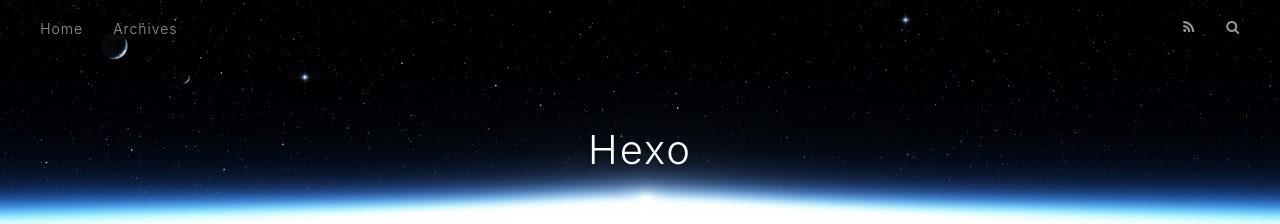
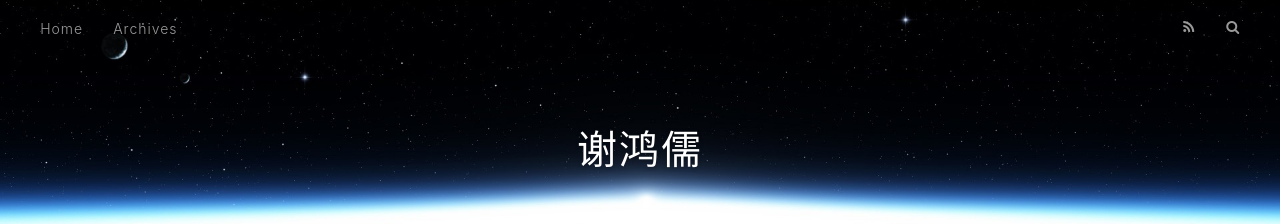
Before and after one commit to xieste/xieste.github.io, a plain HTML site: page index.html in a window 1280 px wide. Shown: the top 224 px of the page. Drawn offline with nearby package versions, Linux system fonts and the light colour scheme.

Commit message:
Site updated: 2018-06-22 04:08:34

```diff
--- a/index.html
+++ b/index.html
@@ -5,17 +5,17 @@
 
 
 
-  <title>Hexo</title>
+  <title>谢鸿儒</title>
   <meta name="viewport" content="width=device-width, initial-scale=1, maximum-scale=1">
   <meta property="og:type" content="website">
-<meta property="og:title" content="Hexo">
+<meta property="og:title" content="谢鸿儒">
 <meta property="og:url" content="http://yoursite.com/index.html">
-<meta property="og:site_name" content="Hexo">
+<meta property="og:site_name" content="谢鸿儒">
 <meta property="og:locale" content="default">
 <meta name="twitter:card" content="summary">
-<meta name="twitter:title" content="Hexo">
+<meta name="twitter:title" content="谢鸿儒">
 
-    <link rel="alternate" href="/atom.xml" title="Hexo" type="application/atom+xml">
+    <link rel="alternate" href="/atom.xml" title="谢鸿儒" type="application/atom+xml">
 
 
     <link rel="icon" href="/favicon.png">
@@ -34,7 +34,7 @@
   <div id="header-outer" class="outer">
     <div id="header-title" class="inner">
       <h1 id="logo-wrap">
-        <a href="/" id="logo">Hexo</a>
+        <a href="/" id="logo">谢鸿儒</a>
       </h1>
 
     </div>
@@ -97,7 +97,7 @@
 
     </div>
     <footer class="article-footer">
-      <a data-url="http://yoursite.com/2018/06/22/hello-world/" data-id="cjioz3u8h0000rceolevxl44f" class="article-share-link">Share</a>
+      <a data-url="http://yoursite.com/2018/06/22/hello-world/" data-id="cjiozbdx60000z8eo99u60ph5" class="article-share-link">Share</a>
 
 
     </footer>
```
Also changed, not shown: 2018/06/22/hello-world/index.html (+5 -5 lines), archives/2018/06/index.html (+6 -6 lines), archives/2018/index.html (+6 -6 lines), archives/index.html (+6 -6 lines).
